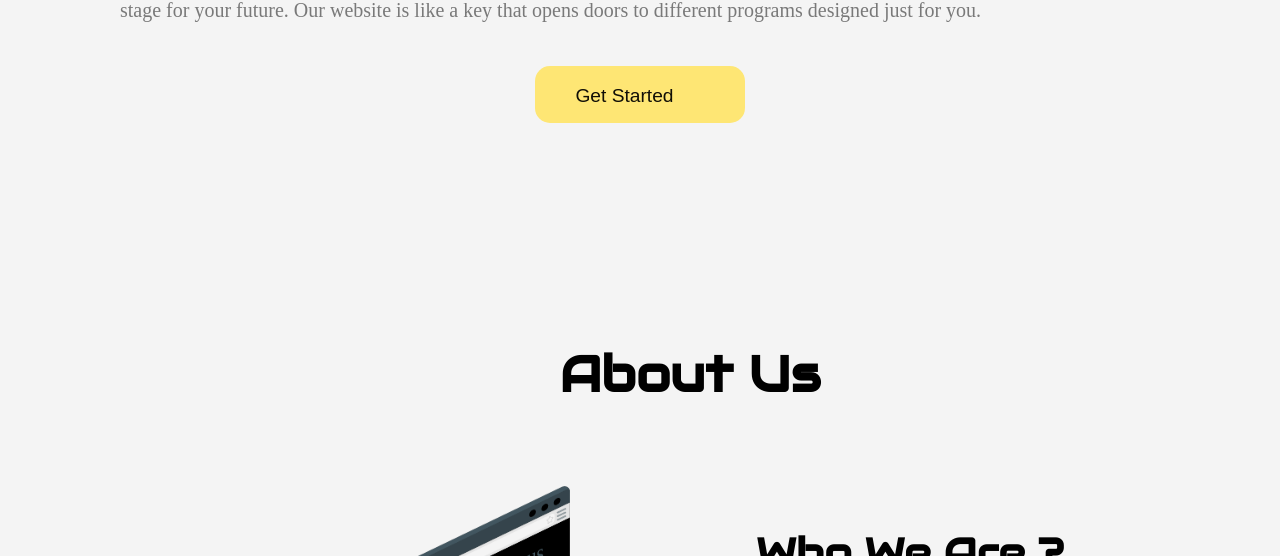
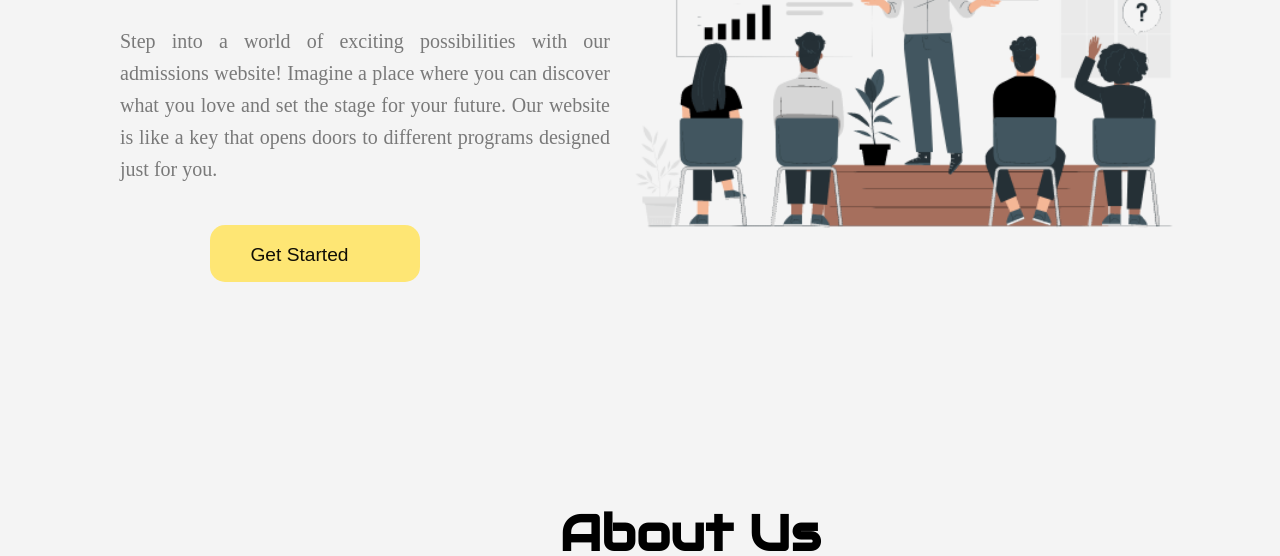
Before and after one commit to Careerpath9/Home, a plain HTML site: page index.html in a window 1280 px wide. Shown: the part 614-1170 px from the top of the page. Drawn offline with Linux system fonts and the light colour scheme; a web font is replaced by a local one.

Commit message:
index.html

```diff
--- a/index.html
+++ b/index.html
@@ -336,7 +336,7 @@ background-color:#81dba2;
   <section id="home">
   <div class="illustration">
 
-      <img src="Home/main/src/About us page.gif" alt="Illustration" style="width:600px;height:600px;margin-right:50px;" >
+      <img src="Home/src/Seminar.gif" alt="Illustration" style="width:600px;height:600px;margin-right:50px;" >
     </div>
 
 
```
